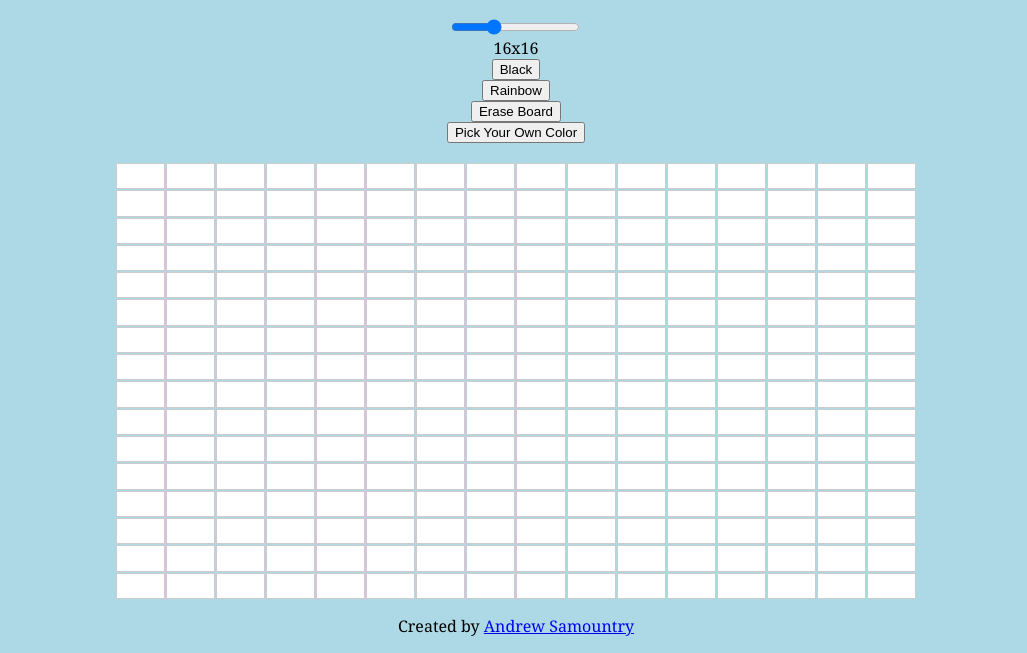
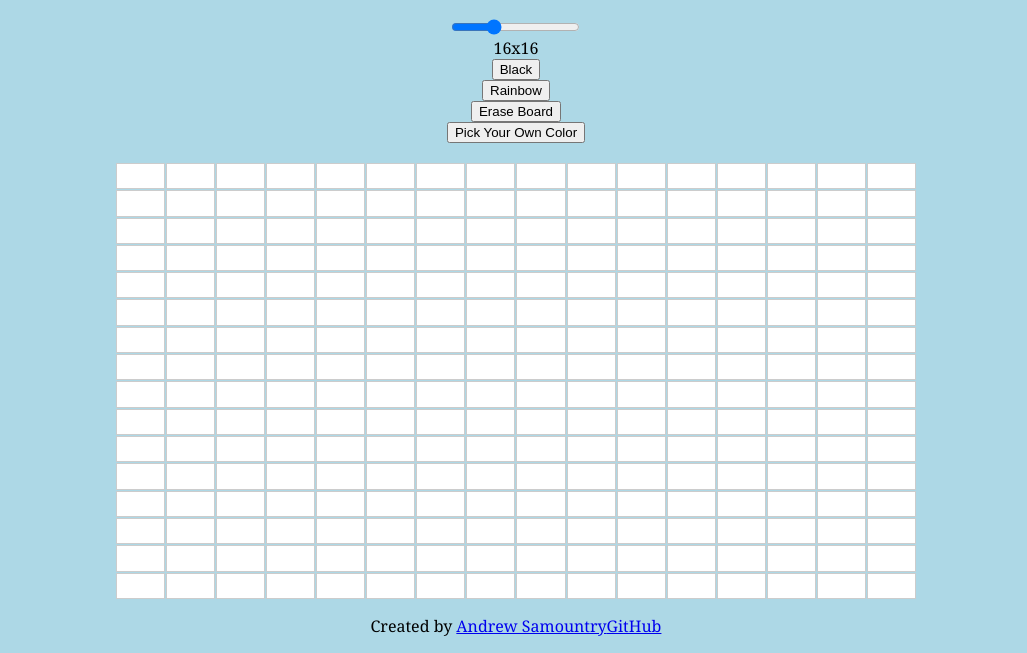
Before and after one commit to AndSam321/etchASketch, a plain HTML site: page index.html in a window 1280 px wide. Shown: the part 147-800 px from the top of the page, without its empty margins (124-1151 px from the left). Drawn offline with Linux system fonts and the light colour scheme.

Commit message:
Update index.html

```diff
--- a/index.html
+++ b/index.html
@@ -22,6 +22,6 @@
     <script src="script.js"></script>
 
     <footer>
-        <p>Created by <a href="https://andrew-samountry-personal-website.vercel.app/" target="_blank">Andrew Samountry</a></p>
+        <p>Created by <a href="https://andrew-samountry-personal-website.vercel.app/" target="_blank">Andrew Samountry</a><a href="https://github.com/AndSam321/etchASketch/tree/main" target="_blank">GitHub</a></p>
 </body>
 </html>
```
